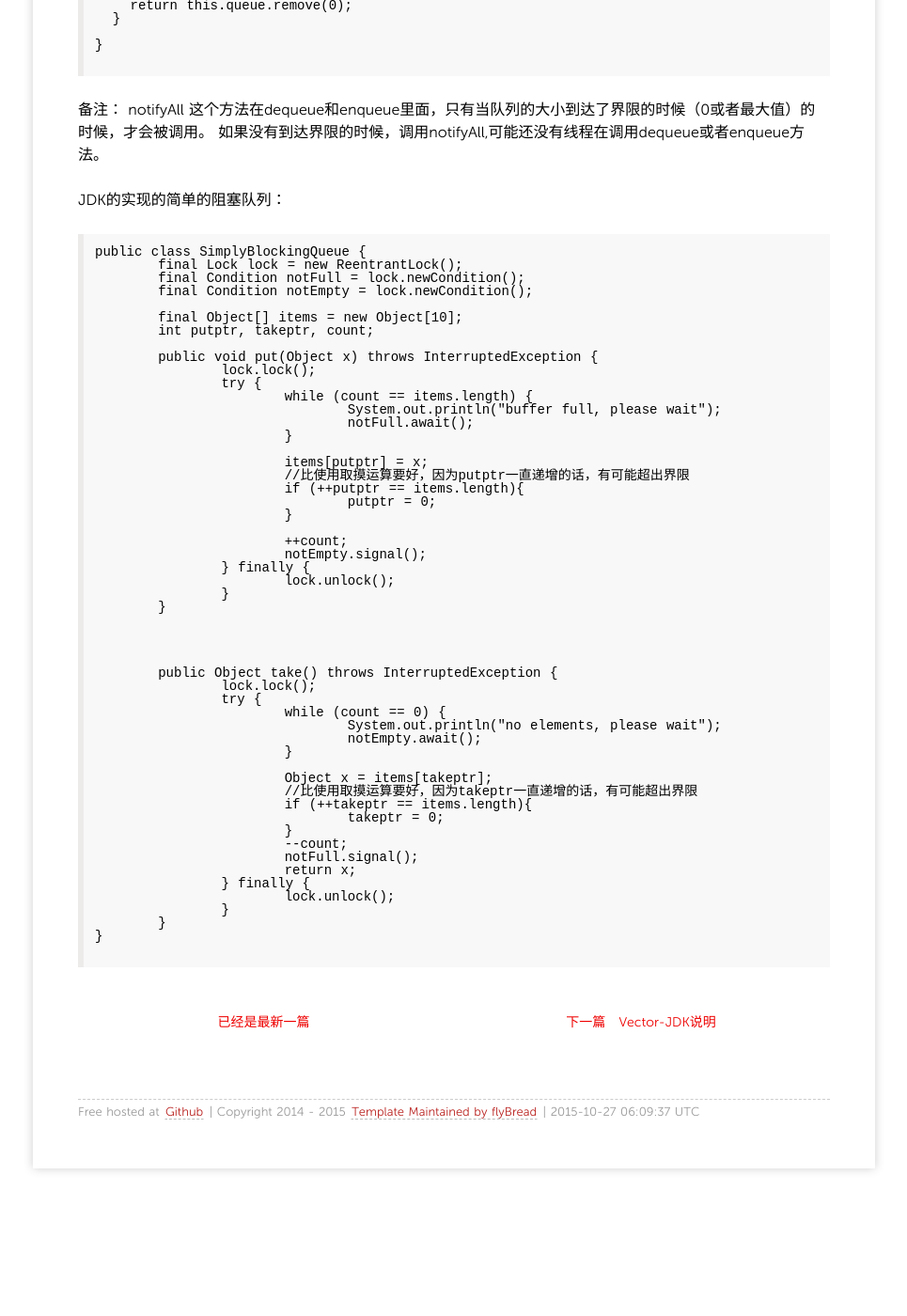
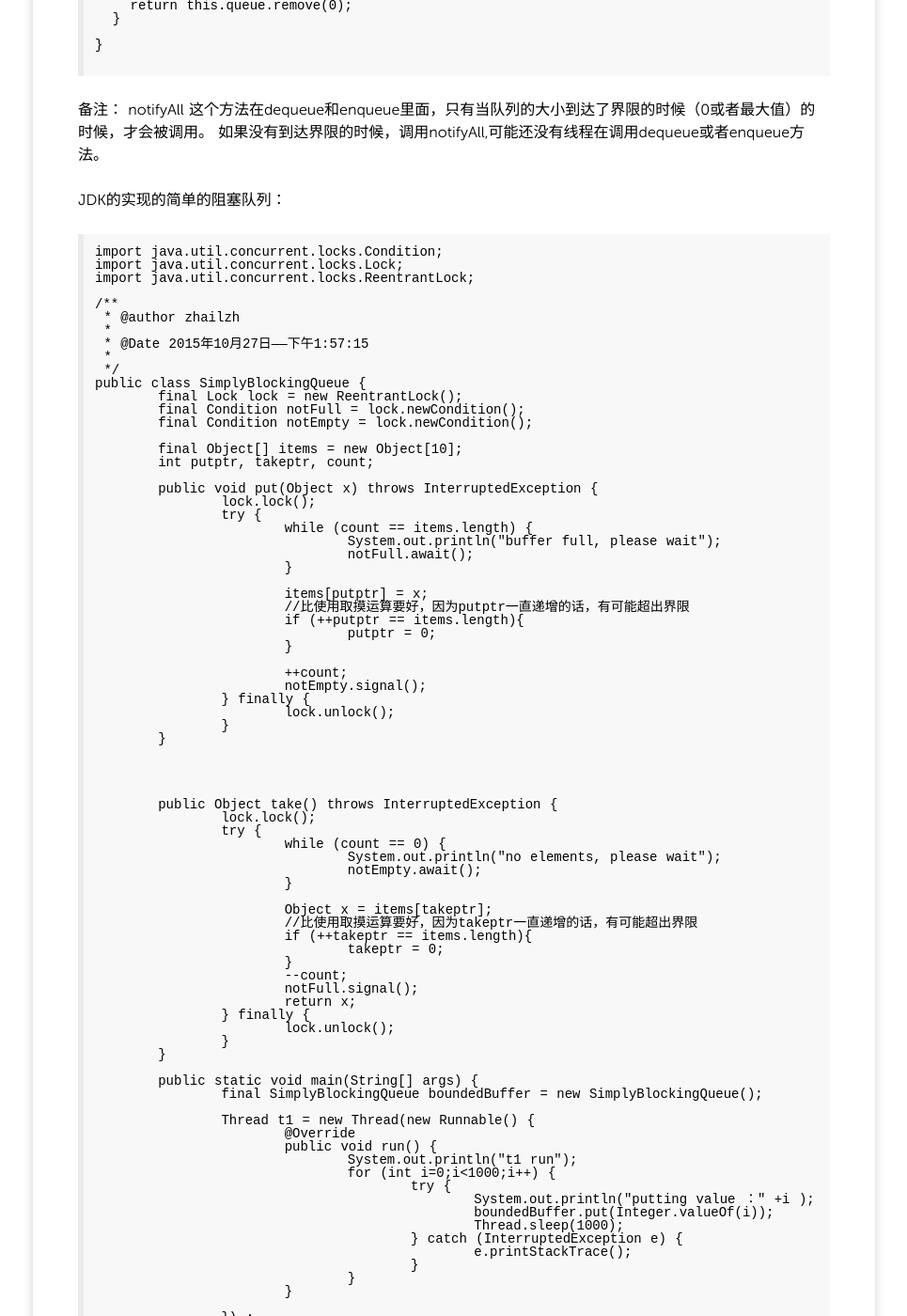
Before and after one commit to flyBread/flyBread.github.io, a Jekyll site: the page built from _posts/翻译/2015-10-27-translate24-Blocking Queues.md, in a window 1280 px wide and 1400 px high, scrolled down 1388 px. Shown: the whole window at 94% size, without its empty margins (157-1122 px from the left). Built offline with Jekyll 4.4.1, drawn with Linux system fonts in a browser that asks for light colours; nearby versions of some CDN libraries; Markdown is read by kramdown in place of the engine named in the settings; comment, search, counter and statistics services are not loaded; before the commit the page ends 2679 px from its top, so only the background shows below that; some of the changed text lies outside the part shown.

Commit message:
更改测试的脚本

````diff
--- a/_posts/翻译/2015-10-27-translate24-Blocking Queues.md
+++ b/_posts/翻译/2015-10-27-translate24-Blocking Queues.md
@@ -71,6 +71,16 @@
 JDK的实现的简单的阻塞队列：
 
 ```
+import java.util.concurrent.locks.Condition;
+import java.util.concurrent.locks.Lock;
+import java.util.concurrent.locks.ReentrantLock;
+
+/**
+ * @author zhailzh
+ *
+ * @Date 2015年10月27日——下午1:57:15
+ *
+ */
 public class SimplyBlockingQueue {
 	final Lock lock = new ReentrantLock();
 	final Condition notFull = lock.newCondition();
@@ -123,6 +133,73 @@
 			lock.unlock();
 		}
 	}
+
+	public static void main(String[] args) {
+		final SimplyBlockingQueue boundedBuffer = new SimplyBlockingQueue();
+
+		Thread t1 = new Thread(new Runnable() {
+			@Override
+			public void run() {
+				System.out.println("t1 run");
+				for (int i=0;i<1000;i++) {
+					try {
+						System.out.println("putting value ：" +i );
+						boundedBuffer.put(Integer.valueOf(i));
+						Thread.sleep(1000);
+					} catch (InterruptedException e) {
+						e.printStackTrace();
+					}
+				}
+			}
+
+		}) ;
+
+		Thread t2 = new Thread(new Runnable() {
+			@Override
+			public void run() {
+				for (int i=0;i<1000;i++) {
+					try {
+						Object val = boundedBuffer.take();
+						System.out.println("消耗了："+val);
+
+						Thread.sleep(5000);
+					} catch (InterruptedException e) {
+						e.printStackTrace();
+					}
+				}
+			}
+
+		}) ;
+
+		t1.start();
+		t2.start();
+	}
 }
 
 ```
+
+测试结果：
+
+```
+no elements, please wait
+t1 run
+putting value ：0
+消耗了：0
+putting value ：1
+putting value ：2
+putting value ：3
+putting value ：4
+消耗了：1
+putting value ：5
+putting value ：6
+putting value ：7
+putting value ：8
+putting value ：9
+消耗了：2
+putting value ：10
+putting value ：11
+putting value ：12
+putting value ：13
+buffer full, please wait
+消耗了：3
+```
````
Also changed, not shown: 1 other file.
